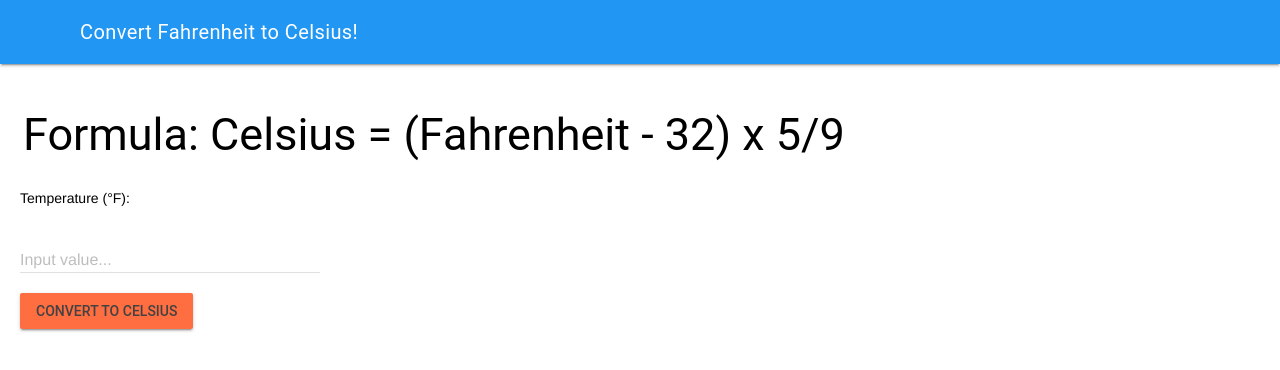
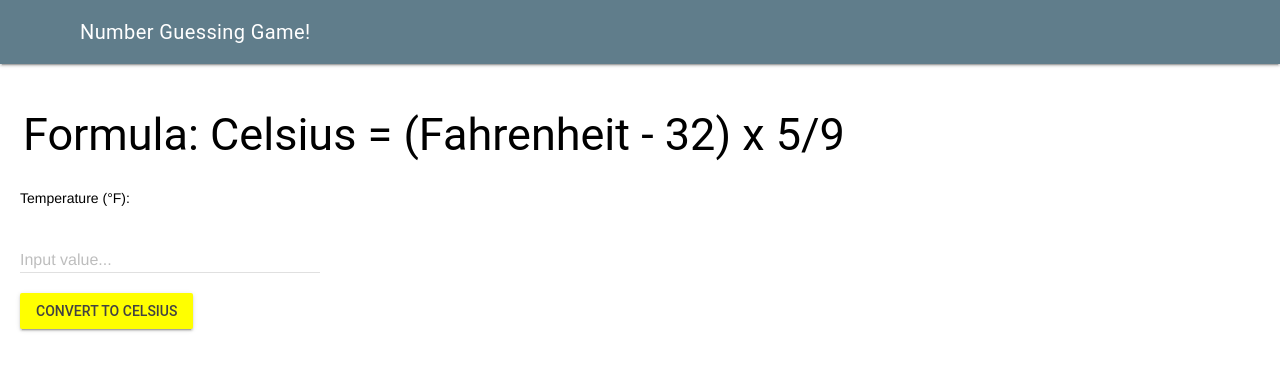
Before and after one commit to Brayden-Blank/ICS2O-Unit-5-01-HTML, a plain HTML site: page index.html in a window 1280 px wide. Drawn offline with nearby package versions, Linux system fonts and the light colour scheme.

Commit message:
changed names

```diff
--- a/index.html
+++ b/index.html
@@ -3,28 +3,28 @@
   <head>
     <meta charset="UTF-8" />
     <meta name="viewport" content="width=device-width, initial-scale=1.0" />
-    <meta name="description" content="Convert Fahrenheit to Celsius" />
+    <meta name="description" content="Number guessing game" />
     <meta name="keywords" content="mths, ics2o" />
-    <meta name="author" content="Brayden" />
+    <meta name="author" content="Brayden Blank" />
     <meta name="theme-color" content="#FFFFFF" />
-    <title>Convert Fahrenheit to Celsius</title>
-    <link rel="canonical" href="https://brayden-blank.github.io/ICS2O-Unit-6-01-HTML/" />
-    <link rel="manifest" href="/ICS2O-Unit-6-01-HTML/manifest.webmanifest" />
+    <title>Number Guessing Game</title>
+    <link rel="canonical" href="https://brayden-blank.github.io/ICS2O-Unit-5-01-HTML/" />
+    <link rel="manifest" href="/ICS2O-Unit-5-01-HTML/manifest.webmanifest" />
     <link rel="stylesheet" href="./css/styles.css" />
     <link rel="stylesheet" href="https://fonts.googleapis.com/icon?family=Material+Icons" media="none" onload="if(media!='all')media='all'"><noscript><link rel="stylesheet" href="https://fonts.googleapis.com/icon?family=Material+Icons"></noscript>
-     <link rel="stylesheet" href="https://code.getmdl.io/1.3.0/material.blue-deep_orange.min.css" media="none" onload="if(media!='all')media='all'"><noscript><link rel="stylesheet" href="https://code.getmdl.io/1.3.0/material.blue-deep_orange.min.css" /> </noscript>
+     <link rel="stylesheet" href="https://code.getmdl.io/1.3.0/material.blue_grey-yellow.min.css" media="none" onload="if(media!='all')media='all'"><noscript><link rel="stylesheet" href="https://code.getmdl.io/1.3.0/material.blue_grey-yellow.min.css" /> </noscript>
     <link rel="apple-touch-icon" sizes="180x180" href="apple-touch-icon.png" />
     <link rel="icon" type="image/png" sizes="32x32" href="favicon-32x32.png" />
     <link rel="icon" type="image/png" sizes="16x16" href="favicon-16x16.png" />
   </head>
-  <title>Convert Fahrenheit to Celsius</title>
+  <title>Number Guessing Game</title>
   <body>
     <script defer src="https://code.getmdl.io/1.3.0/material.min.js"></script>
     <script src="./js/script.js"></script>
     <div class="mdl-layout mdl-js-layout mdl-layout--fixed-header">
       <header class="mdl-layout__header">
         <div class="mdl-layout__header-row">
-          <span class="mdl-layout-title">Convert Fahrenheit to Celsius!</span>
+          <span class="mdl-layout-title">Number Guessing Game!</span>
         </div>
       </header>
       <main class="mdl-layout__content">
```
Also changed, not shown: manifest.webmanifest.
